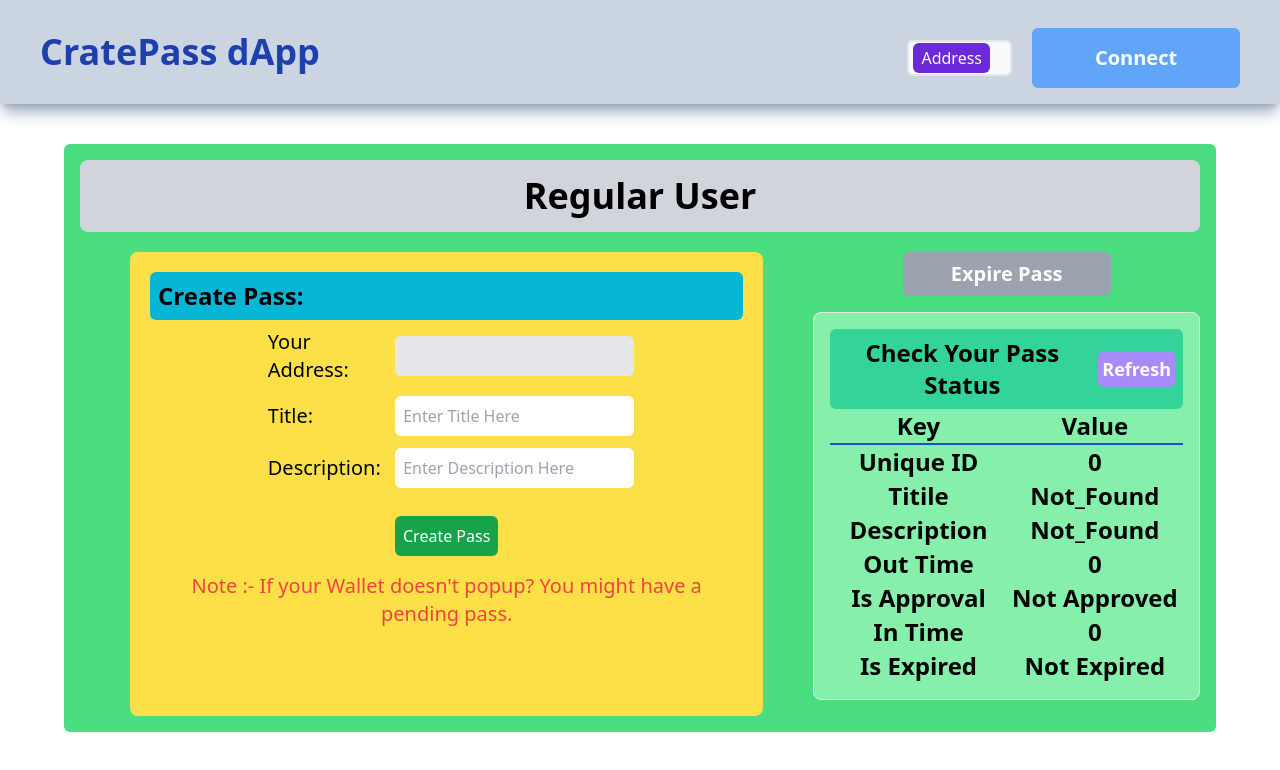
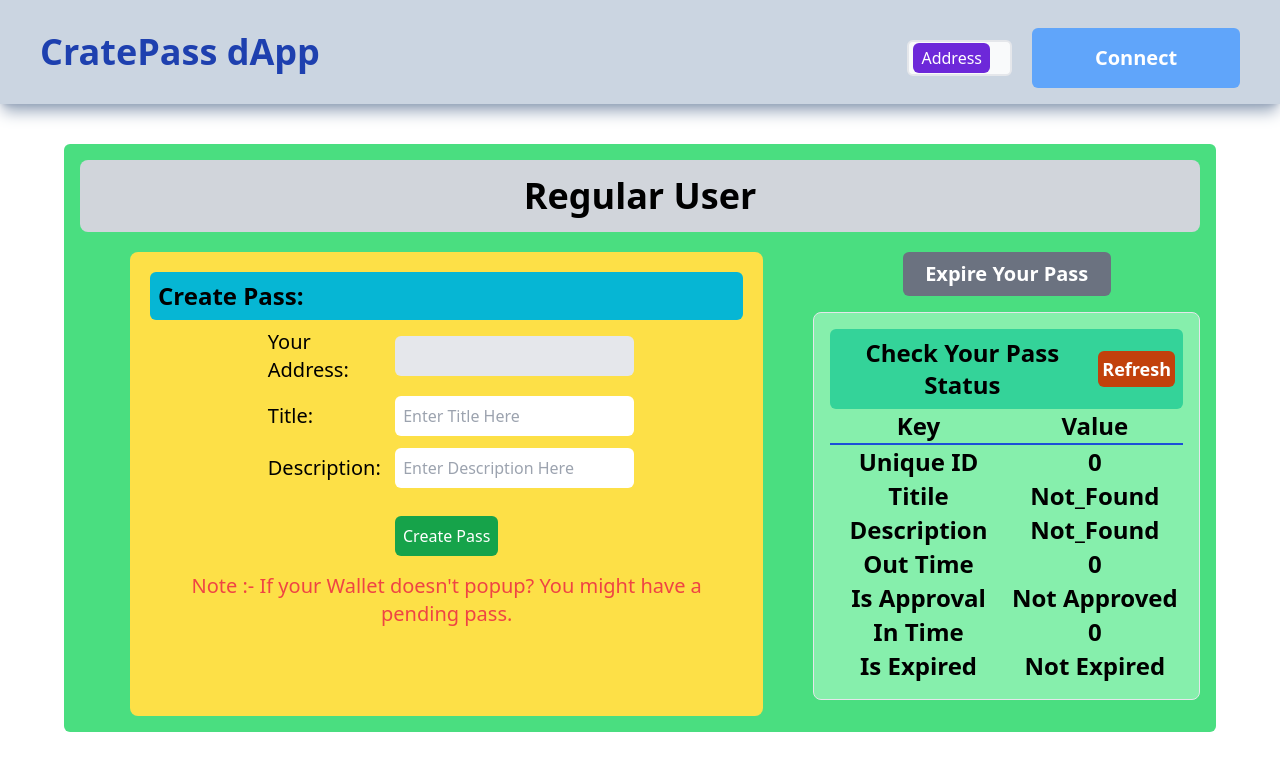
Before and after one commit to bhupendra-chouhan/CratePass-Soroban, a React (Create React App) app: page / in a window 1280 px wide. Shown: the top 770 px of the page. Built offline with nearby package versions, Linux system fonts and the light colour scheme; what @stellar/stellar-sdk would draw is missing.

Commit message:
✅ Admin panel is done.

```diff
--- a/src/components/Admin/ApprovePass.js
+++ b/src/components/Admin/ApprovePass.js
@@ -11,7 +11,7 @@ const ApprovePass = () => {
   return (
     <div className="flex flex-col bg-yellow-300 rounded-lg my-4 items-center border p-4 w-full">
       <div className="bg-cyan-500 w-full p-2 rounded-md sm:text-2xl font-bold text-center flex justify-between gap-3 items-center font-bol">
-        <span>Status of All rgistered Pass</span>
+        <span>Update status of registered Pass</span>
         <button
           className="text-lg hover:bg-violet-500 bg-orange-700 rounded-md p-1 border-black font-bold text-white"
           onClick={handleRefresh}
--- a/src/components/Admin/CheckAllPassStatus.js
+++ b/src/components/Admin/CheckAllPassStatus.js
@@ -27,7 +27,7 @@ const CheckAllPassStatus = () => {
       <div className="bg-emerald-400 w-full p-2 rounded-md sm:text-2xl text-center flex gap-3 justify-between items-center font-bold">
         Check All Pass Status
         <button
-          className="text-lg hover:bg-violet-500 bg-violet-400 rounded-md p-1 font-bold text-white"
+          className="text-lg hover:bg-violet-500 bg-orange-700 rounded-md p-1 font-bold text-white"
           onClick={handleRefresh}
         >
           Refresh
--- a/src/components/Admin/PendingPass.js
+++ b/src/components/Admin/PendingPass.js
@@ -7,11 +7,9 @@ const PendingPass = ({ pendingPassId, pendingPassIndex }) => {
   const pubKey = useContext(pubKeyData);
 
   const handleApprove = () => {
-    if (pendingPassId !== undefined) {
       localStorage.setItem(pendingPassId, "true");
       approvePass(pubKey, pendingPassId);
       _setApprovalStatus(true);
-    }
   };
 
 
@@ -22,7 +20,7 @@ const PendingPass = ({ pendingPassId, pendingPassIndex }) => {
       <td>
         <button
           className={`p-2 rounded-md text-white hover:text-black hover:bg-green-300 ${
-              approvalStatus ? "bg-green-600" : "bg-violet-200 text-black"
+            approvalStatus ? "bg-green-600" : "bg-violet-400"
           }`}
           onClick={handleApprove}
         >
--- a/src/components/RegularUser/CheckMyPassStatus.js
+++ b/src/components/RegularUser/CheckMyPassStatus.js
@@ -28,7 +28,7 @@ const CheckMyPassStatus = () => {
       <div className="bg-emerald-400 w-full p-2 rounded-md sm:text-2xl font-bold text-center flex justify-between gap-3 items-center">
         Check Your Pass Status
         <button
-          className="text-lg hover:bg-violet-500 bg-violet-400 rounded-md p-1 font-bold text-white"
+          className="text-lg hover:bg-violet-500 bg-orange-700 rounded-md p-1 font-bold text-white"
           onClick={handleRefresh}
         >
           Refresh
--- a/src/components/RegularUser/ExpirePass.js
+++ b/src/components/RegularUser/ExpirePass.js
@@ -11,10 +11,10 @@ const ExpirePass = () => {
   return (
     <div>
       <button
-        className="text-xl w-52 hover:bg-gray-500 bg-gray-400 rounded-md p-2 font-bold text-white"
+        className="text-xl w-52 hover:bg-gray-700 bg-gray-500 rounded-md p-2 font-bold text-white"
         onClick={handleExpire}
       >
-        Expire Pass
+        Expire Your Pass
       </button>
     </div>
   );
--- a/src/components/Soroban/Soroban.js
+++ b/src/components/Soroban/Soroban.js
@@ -136,7 +136,7 @@ async function expirePass(caller, pass_id) {
 
 
 // Working fine
-async function fetchAllPassStatus(caller) {
+async function  fetchAllPassStatus(caller) {
   try {
     let result = await contractInt(caller, "view_all_pass_status", null);
 
```
Lines whose indentation alone changed are shown as unchanged.
